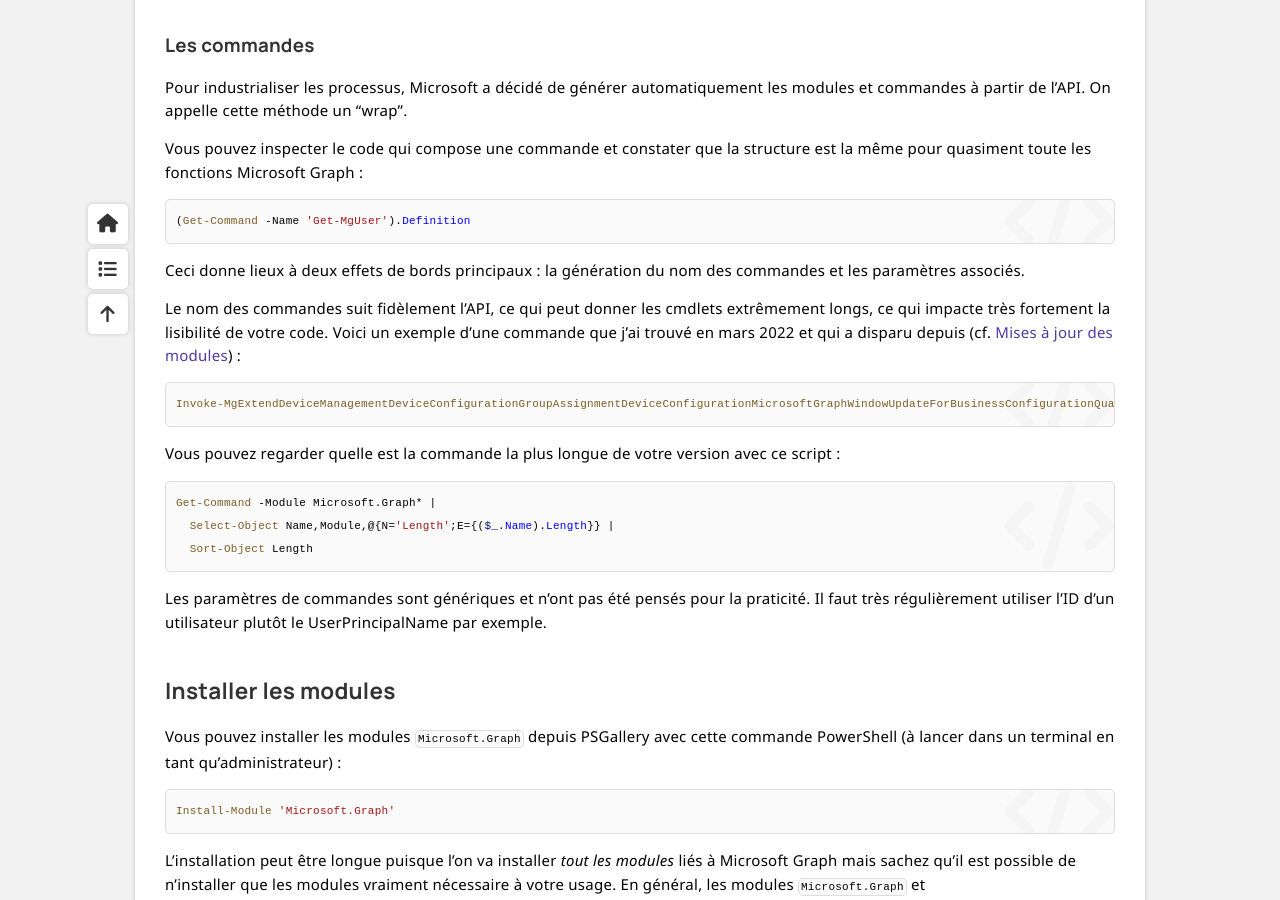
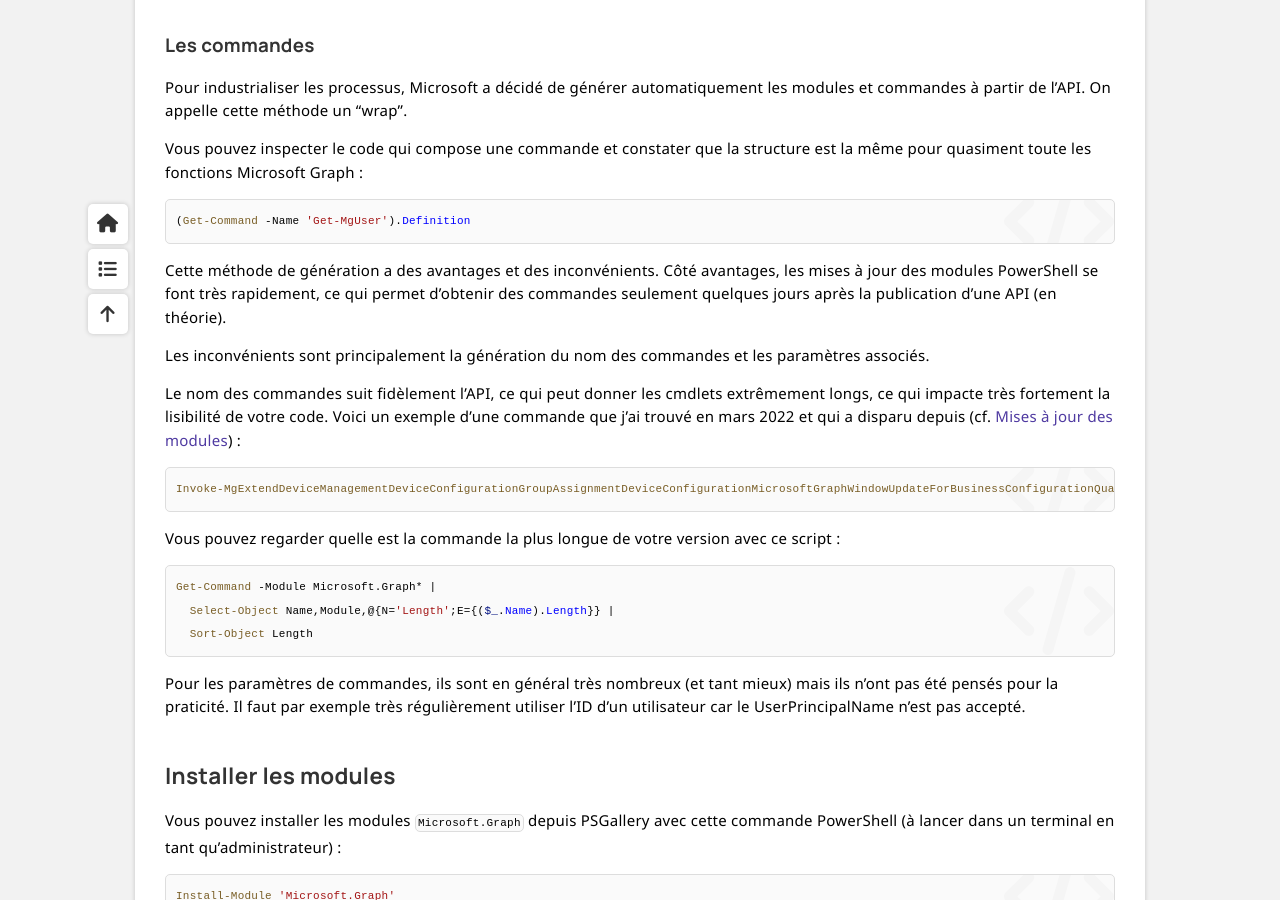
Before and after one commit to leobouard/leobouard.github.io, a Jekyll site: the page built from _posts/2023-09-17-cours-msgraph-004.md, in a window 1280 px wide and 900 px high, scrolled down 956 px. Built offline with Jekyll 4.4.1, drawn with Linux system fonts in a browser that asks for light colours; nearby versions of some CDN libraries; some web fonts are replaced; some of the changed text lies outside the part shown.

Commit message:
Update 2023-09-17-cours-msgraph-004.md

````diff
--- a/_posts/2023-09-17-cours-msgraph-004.md
+++ b/_posts/2023-09-17-cours-msgraph-004.md
@@ -41,7 +41,9 @@
 (Get-Command -Name 'Get-MgUser').Definition
 ```
 
-Ceci donne lieux à deux effets de bords principaux : la génération du nom des commandes et les paramètres associés.
+Cette méthode de génération a des avantages et des inconvénients. Côté avantages, les mises à jour des modules PowerShell se font très rapidement, ce qui permet d'obtenir des commandes seulement quelques jours après la publication d'une API (en théorie).
+
+Les inconvénients sont principalement la génération du nom des commandes et les paramètres associés.
 
 Le nom des commandes suit fidèlement l'API, ce qui peut donner les cmdlets extrêmement longs, ce qui impacte très fortement la lisibilité de votre code. Voici un exemple d'une commande que j'ai trouvé en mars 2022 et qui a disparu depuis (cf. [Mises à jour des modules](#mises-a-jour-des-modules)) :
 
@@ -57,7 +59,7 @@
   Sort-Object Length
 ```
 
-Les paramètres de commandes sont génériques et n'ont pas été pensés pour la praticité. Il faut très régulièrement utiliser l'ID d'un utilisateur plutôt le UserPrincipalName par exemple.
+Pour les paramètres de commandes, ils sont en général très nombreux (et tant mieux) mais ils n'ont pas été pensés pour la praticité. Il faut par exemple très régulièrement utiliser l'ID d'un utilisateur car le UserPrincipalName n'est pas accepté.
 
 ### Installer les modules
 
@@ -127,7 +129,15 @@
 
 ### Se connecter en PowerShell
 
+```powershell
+Connect-MgGraph -Scopes Group.ReadWrite.All
+```
+
 ### Créer un groupe et ajouter un membre (POST)
+
+```powershell
+New-MgGroup
+```
 
 ### Rechercher un groupe et les membres d'un groupe (GET)
 
@@ -140,7 +150,9 @@
 
 ### Mettre à jour un groupe (PATCH)
 
-Cette fois-ci, pas de cmdlet tout prêt pour faire une requête, il va donc falloir utiliser la commande qui peut remplacer toutes les autres : `Invoke-MgGraphRequest`.
+```powershell
+Update-MgGroup
+```
 
 ```powershell
 Invoke-MgGraphRequest
````
